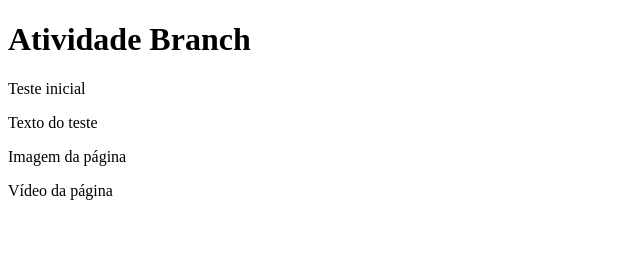
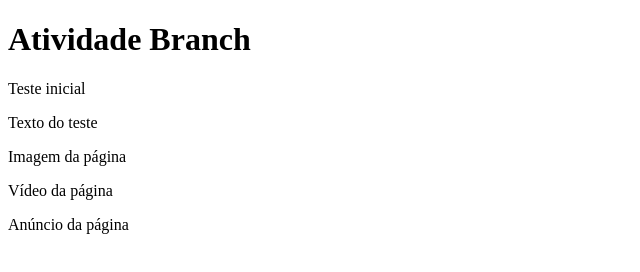
Before and after one commit to 0mariaragos/branchatvd, a plain HTML site: page index.html in a window 1280 px wide. Shown: the whole page, without its empty margins (0-640 px from the left). Drawn offline with Linux system fonts and the light colour scheme.

Commit message:
Último commit

```diff
--- a/index.html
+++ b/index.html
@@ -15,5 +15,7 @@
 
 	<p>Vídeo da página</p>
 
+	<p>Anúncio da página</p>
+
 </body>
 </html>
```
